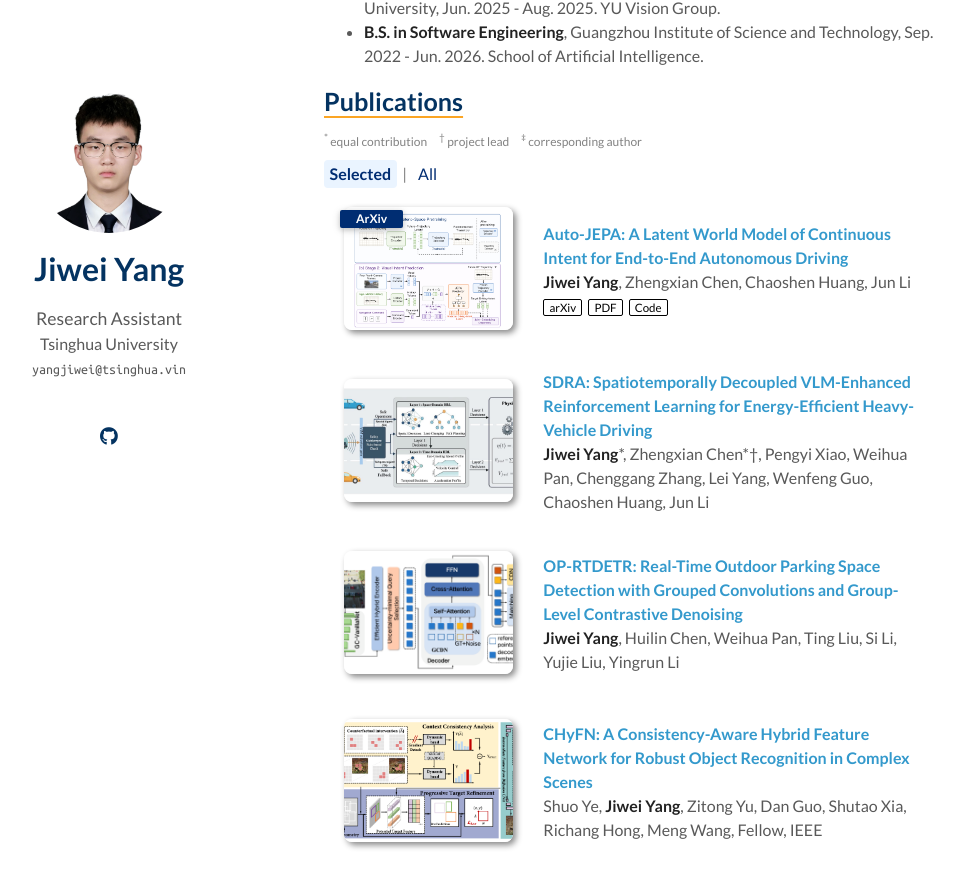
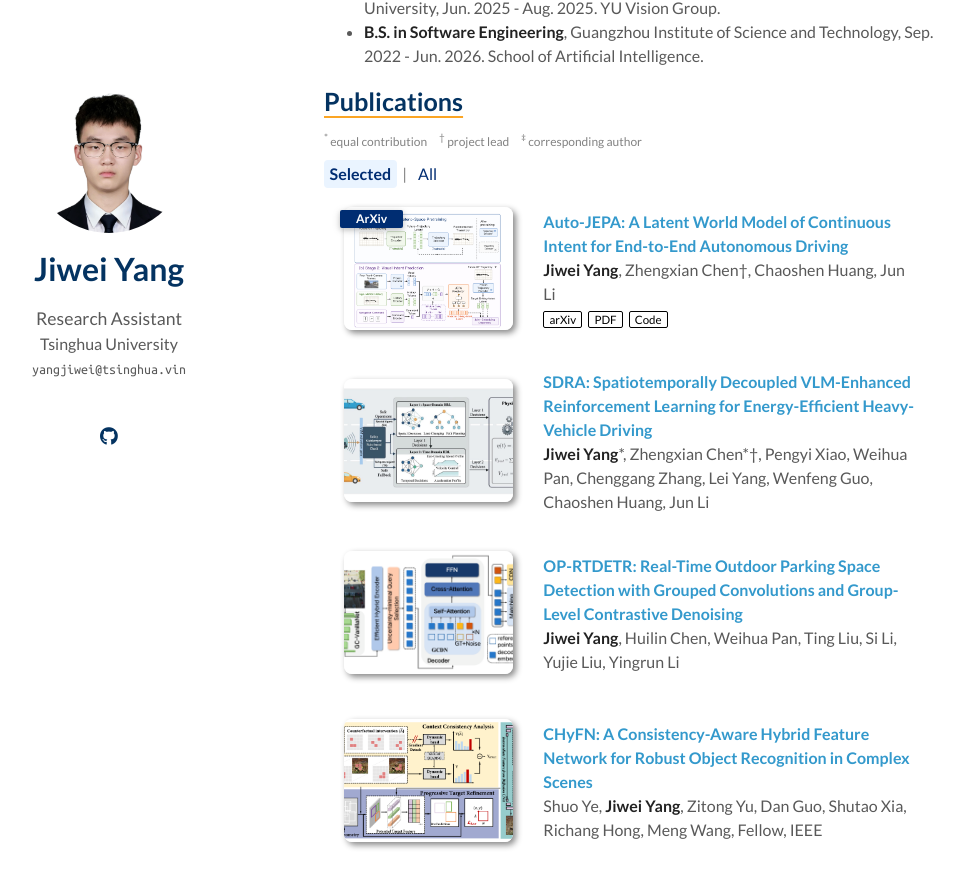
Before and after one commit to NoctYang/NoctYang.github.io, a Jekyll site: the page built from index.md, in a window 1280 px wide and 900 px high, scrolled down 865 px. Shown: the top 888 px of the window, without its empty margins (186-1150 px from the left). Built offline with Jekyll 4.4.1, drawn with Linux system fonts in a browser that asks for light colours; a style sheet for code colours, icons or effects is not loaded; our own code applies the rules of GitHub Pages for plain Markdown files.

```diff
--- a/_data/publications.yml
+++ b/_data/publications.yml
@@ -1,6 +1,6 @@
 main:
   - title: "Auto-JEPA: A Latent World Model of Continuous Intent for End-to-End Autonomous Driving"
-    authors: <strong>Jiwei Yang</strong>, Zhengxian Chen, Chaoshen Huang, Jun Li
+    authors: <strong>Jiwei Yang</strong>, Zhengxian Chen†, Chaoshen Huang, Jun Li
     conference_short: ArXiv
     arxiv: https://arxiv.org/abs/2607.29031
     pdf: https://arxiv.org/pdf/2607.29031
```
